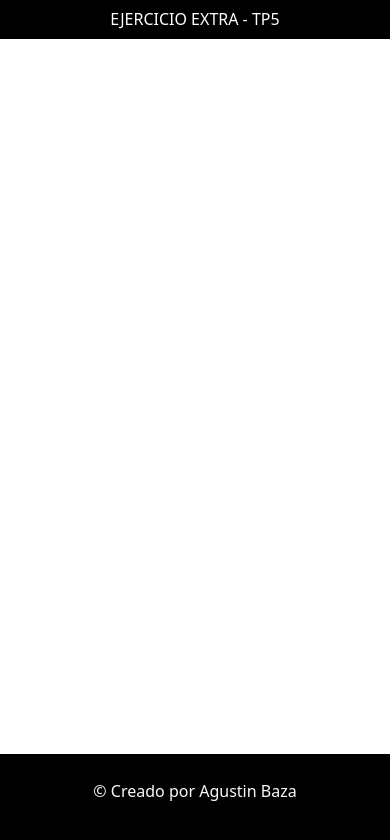
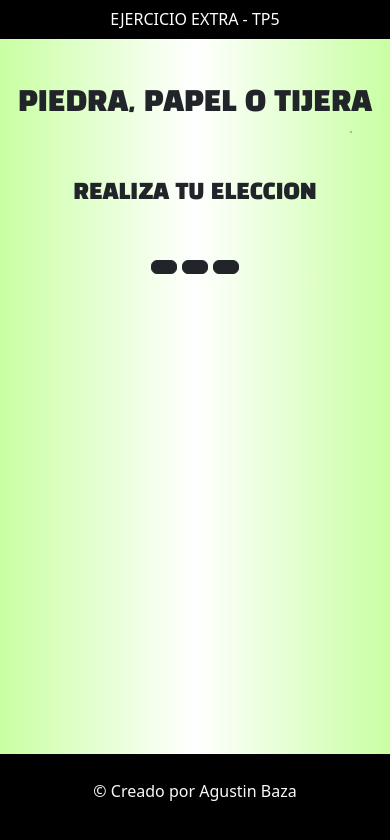
Before and after one commit to agustinbaza/EXTRA-TP5, a plain HTML site: page index.html in a window 390 px wide. Drawn offline with nearby package versions, Linux system fonts and the light colour scheme; a web font is replaced by a local one.

Commit message:
termine el maquetado, casi responsive

```diff
--- a/css/style.css
+++ b/css/style.css
@@ -1,6 +1,22 @@
+@import url('https://fonts.googleapis.com/css2?family=Anuphan&family=Arvo&family=Bebas+Neue&family=Black+Han+Sans&family=Karla:wght@600&family=Londrina+Outline&family=Montserrat:wght@300&family=Open+Sans&family=Orbitron&family=Poppins&family=Roboto:wght@300&family=Work+Sans:wght@500&display=swap');
+
 * {
     margin: 0px;
     padding: 0px;
+  }
+
+  body {
+    background-color: #c9ffa3;
+    background-image: linear-gradient(270deg, #c9ffa3 0%, #ffffff 50%, #c9ffa3 100%);
+  }
+
+  main {
+    font-family: 'Black Han Sans', sans-serif;
+  }
+
+  hr{
+    margin: 10px 350px;
+    border: solid 1px black;
   }
 
   .navbar {
--- a/index.html
+++ b/index.html
@@ -25,6 +25,7 @@
       rel="stylesheet"
       href="https://cdn.jsdelivr.net/npm/bootstrap-icons@1.10.4/font/bootstrap-icons.css"
     />
+
     <link rel="stylesheet" href="./css/style.css" />
 
     <title>EXTRA - TP5</title>
@@ -41,6 +42,23 @@
 
     <main>
 
+        <article>
+            <h1 class="text-center mt-5"> PIEDRA, PAPEL O TIJERA</h1>
+            <hr>
+        </article>
+
+        <section>
+            <article>
+                <h4 class="text-center mt-5"> REALIZA TU ELECCION</h4>
+            </article>
+            <article class="text-center mt-5">
+                <button type="button" class="btn btn-dark"></button>
+                <button type="button" class="btn btn-dark"></button>
+                <button type="button" class="btn btn-dark"></button>
+            </article>
+        </section>
+
+
     </main>
     <footer class="text-center text-light bg-black">
       <p>&copy; Creado por Agustin Baza</p>
@@ -50,6 +68,9 @@
       integrity="sha384-ENjdO4Dr2bkBIFxQpeoTz1HIcje39Wm4jDKdf19U8gI4ddQ3GYNS7NTKfAdVQSZe"
       crossorigin="anonymous"
     ></script>
+
+    <script src="https://kit.fontawesome.com/16e5bc2d2b.js" crossorigin="anonymous"></script>
     <script src="./js/app.js"></script>
+
   </body>
 </html>
```
